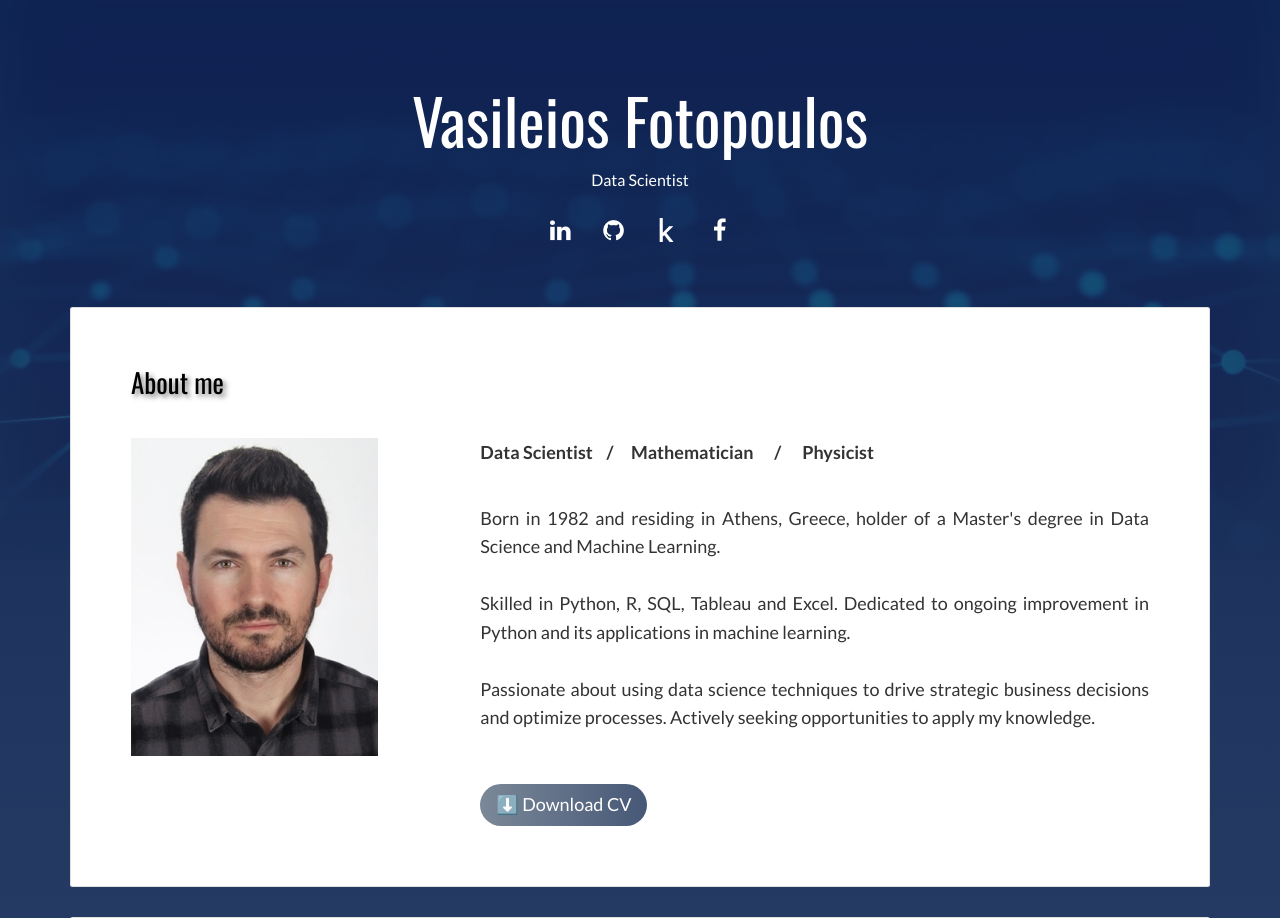
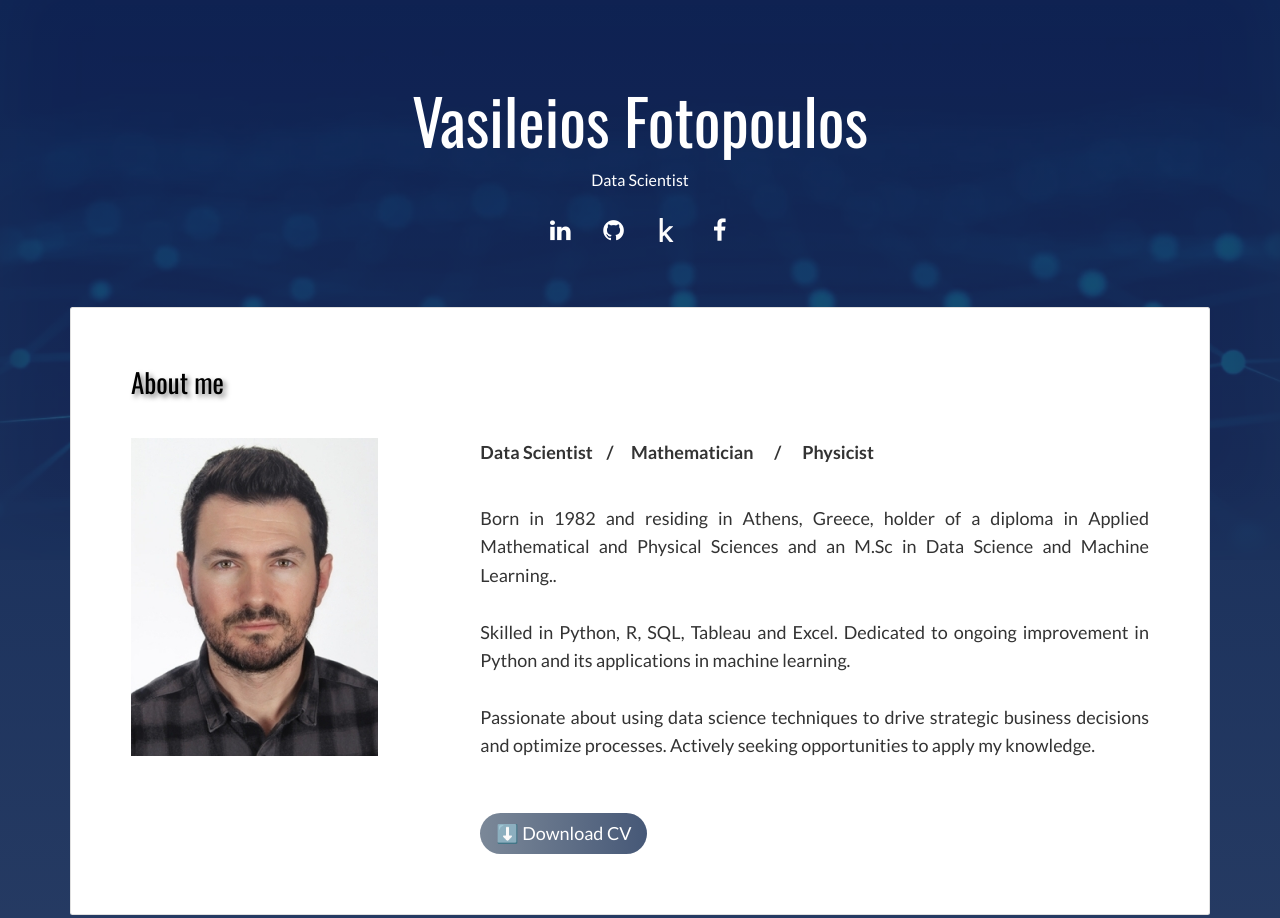
Before and after one commit to fotopoulos-v/Portfolio-website, a Flask app: page / in a window 1280 px wide. Shown: the top 918 px of the page. Run offline with Flask 3, Linux system fonts and the light colour scheme; some libraries are stand-ins or nearby versions.

Commit message:
updated intro text and cv to 2.7

```diff
--- a/templates/index.html
+++ b/templates/index.html
@@ -197,7 +197,8 @@
 
 
               <p style="font-size: 18px;"><b>Data Scientist&nbsp;&nbsp;&nbsp;&nbsp;/&nbsp;&nbsp;&nbsp;&nbsp;  Mathematician &nbsp;&nbsp;&nbsp;&nbsp; / &nbsp;&nbsp;&nbsp;&nbsp;  Physicist</b></p><br>
-              <p style="text-align: justify; font-size: 18px;"> Born in 1982 and residing in Athens, Greece, holder of a Master's degree in Data Science and Machine Learning.<br>
+              <p style="text-align: justify; font-size: 18px;"> Born in 1982 and residing in Athens, Greece, holder of a diploma in Applied Mathematical and Physical Sciences
+			  and an M.Sc in Data Science and Machine Learning..<br>
 			  <br>Skilled in Python, R, SQL, Tableau and Excel. Dedicated to ongoing improvement in Python and its applications in machine learning.<br>
 			  <br>Passionate about using data science techniques to drive strategic business decisions and optimize processes.
 			  Actively seeking opportunities to apply my knowledge.</p>
```
Also changed, not shown: 1 other file.
